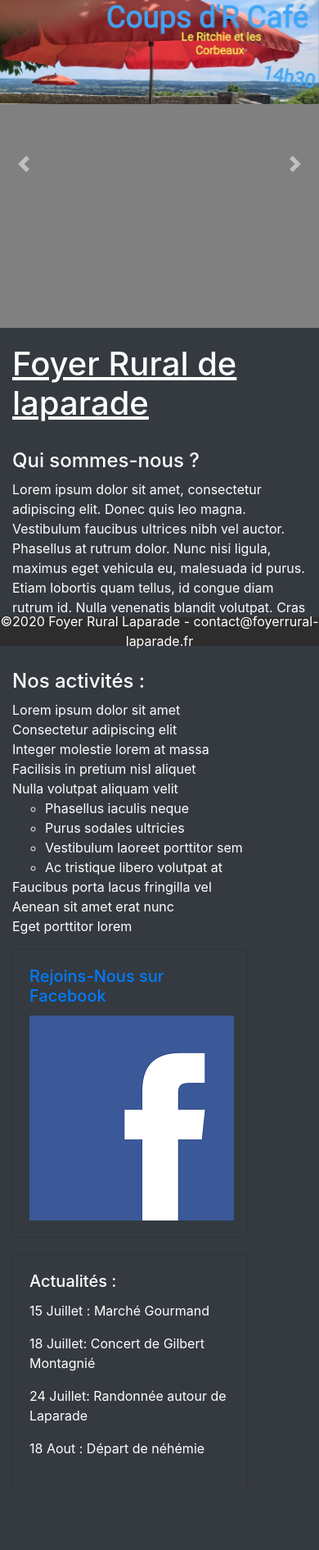
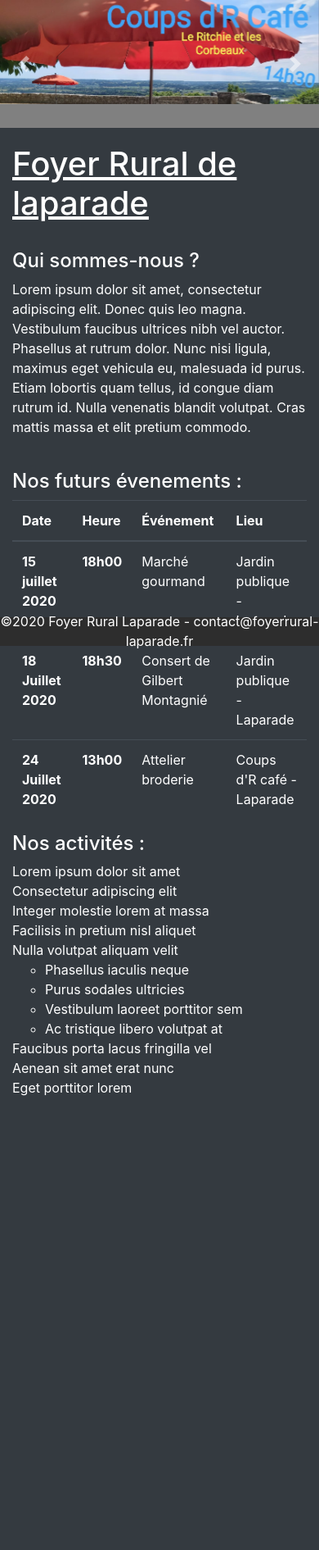
Before and after one commit to Nem-developing/foyerrural-laparade, a PHP site: page / in a window 390 px wide. Shown: the part 56-1947 px from the top of the page at 82% size. After the commit the page ends 1393 px from the top, so only its background shows below. Run offline with PHP 8.4, Linux system fonts and the light colour scheme.

Commit message:
Adaptation téléphones.

```diff
--- a/css/styles.css
+++ b/css/styles.css
@@ -34,3 +34,27 @@
 .pubfb {
     padding-top: 17px;
 }
+
+
+
+
+@media only screen and (min-device-width : 0px) and (max-device-width : 1024px) {
+    #autre {
+        display: none;
+    }
+
+    .carousel-inner {
+    height: 156px!important;
+    }
+}
+@media screen and (min-width: 1024px){
+
+
+    #tel {
+        display: none;
+    }
+
+
+
+
+}
--- a/index.html
+++ b/index.html
@@ -60,6 +60,8 @@
         </div>
 
 
+
+
         <!-- Séparation de la page en deux -->
         <div id='page' class='bg-dark text-white'>
             <div class="container">
@@ -70,6 +72,46 @@
                         <h4>Qui sommes-nous ?</h4>
                         <p>Lorem ipsum dolor sit amet, consectetur adipiscing elit. Donec quis leo magna. Vestibulum faucibus ultrices nibh vel auctor. Phasellus at rutrum dolor. Nunc nisi ligula, maximus eget vehicula eu, malesuada id purus. Etiam lobortis quam tellus, id congue diam rutrum id. Nulla venenatis blandit volutpat. Cras mattis massa et elit pretium commodo.</p>
                         <br>
+
+                        <div id="tel">
+                            <h4>Nos futurs évenements :</h4>
+                            <table class="table table-dark">
+                                <thead>
+                                    <tr>
+                                        <th scope="col">Date</th>
+                                        <th scope="col">Heure</th>
+                                        <th scope="col">Événement</th>
+                                        <th scope="col">Lieu</th>
+                                    </tr>
+                                </thead>
+                                <tbody>
+                                    <tr>
+                                        <th scope="row">15 juillet 2020</th>
+                                        <th>18h00</th>
+                                        <td>Marché gourmand</td>
+                                        <td>Jardin publique - Laparade</td>
+                                    </tr>
+                                    <tr>
+                                        <th scope="row">18 Juillet 2020</th>
+                                        <th>18h30</th>
+                                        <td>Consert de Gilbert Montagnié</td>
+                                        <td>Jardin publique - Laparade</td>
+                                    </tr>
+                                    <tr>
+                                        <th scope="row">24 Juillet 2020</th>
+                                        <th>13h00</th>
+                                        <td>Attelier broderie</td>
+                                        <td>Coups d'R café - Laparade</td>
+                                    </tr>
+                                </tbody>
+                            </table>
+
+                        </div>
+
+
+
+
+
                         <h4>Nos activités :</h4>
                         <ul class="list-unstyled">
                             <li>Lorem ipsum dolor sit amet</li>
@@ -92,7 +134,9 @@
 
 
                     </div>
-                    <div class="col-6 col-md-4">
+
+
+                    <div class="col-6 col-md-4" id="autre">
 
 
                         <div class="card bg-dark facebook" style="width: 18rem;">
```
Also changed, not shown: css/localisation.css (line endings or trailing spaces). Lines whose indentation alone changed are shown as unchanged.
